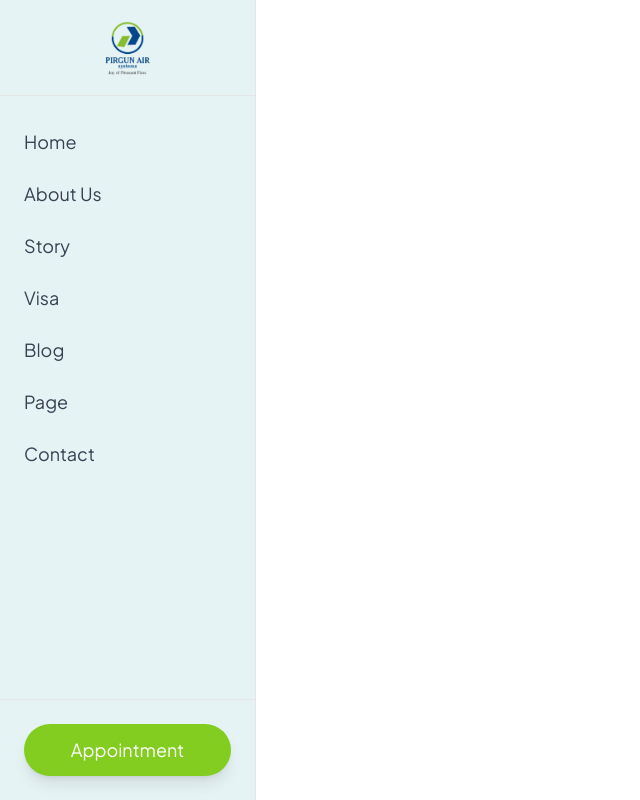
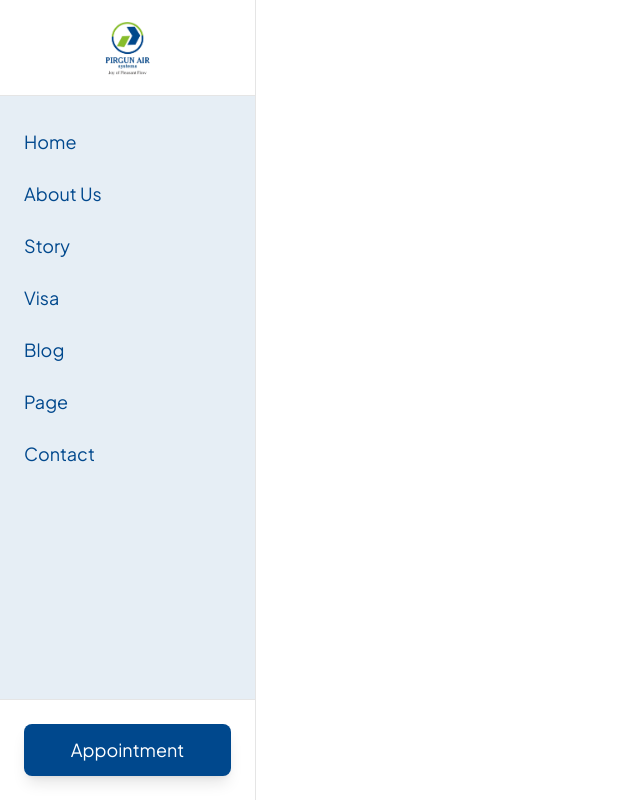
Before and after one commit to desirediv0/pirgun, a Next.js app: page / in a window 1280 px wide. Shown: the whole page, without its empty margins (0-640 px from the left). Built offline with nearby package versions, Linux system fonts and the light colour scheme.

Commit message:
Refactor Navbar component styles and add Banner component to Home page

```diff
--- /dev/null
+++ b/src/app/_components/Banner.jsx
@@ -0,0 +1,11 @@
+import React from 'react'
+
+const Banner = () => {
+  return (
+    <div>
+
+    </div>
+  )
+}
+
+export default Banner
--- a/src/app/_components/Navbar.jsx
+++ b/src/app/_components/Navbar.jsx
@@ -19,7 +19,7 @@ const menuItems = [
 
 export default function Navbar() {
   const [isOpen, setIsOpen] = useState(false)
-  const  router = useRouter()
+  const router = useRouter()
 
   return (
     <>
@@ -27,12 +27,14 @@ export default function Navbar() {
       <motion.nav
         initial={{ x: -300 }}
         animate={{ x: 0 }}
-        className="hidden md:flex flex-col fixed left-0 top-0 h-screen w-64 bg-[#E6F3F5] border-r"
+        className="hidden md:flex flex-col fixed left-0 top-0 h-screen w-64 bg-[#E6EEF5] border-r"
       >
-        <div className="h-24 flex items-center justify-center border-b ">
+        <div className="h-24 flex items-center justify-center border-b bg-white">
           <motion.div
-            onClick={() => router.push("/") }
-           whileHover={{ scale: 1.05 }} className="w-40 h-16 relative cursor-pointer">
+            onClick={() => router.push("/")}
+            whileHover={{ scale: 1.05 }}
+            className="w-40 h-16 relative cursor-pointer"
+          >
             <Image src="/logo.png" layout="fill" objectFit="contain" alt="Logo" />
           </motion.div>
         </div>
@@ -42,9 +44,9 @@ export default function Navbar() {
             {menuItems.map((item) => (
               <motion.li
                 key={item.name}
-                whileHover={{ x: 10, color: "#83CD20" }}
+                whileHover={{ x: 10, color: "#87BD2B" }}
                 transition={{ type: "spring", stiffness: 300 }}
-                className="text-lg font-medium text-gray-700"
+                className="text-lg font-medium text-[#00488D]"
               >
                 <Link href={item.href}>{item.name}</Link>
               </motion.li>
@@ -52,10 +54,10 @@ export default function Navbar() {
           </ul>
         </div>
 
-        <motion.div className="p-6 border-t " whileHover={{ scale: 1.02 }}>
+        <motion.div className="p-6 border-t bg-white" whileHover={{ scale: 1.02 }}>
           <motion.button
-            className="w-full bg-[#83CD20] text-white py-3 px-4 rounded-full text-lg font-medium shadow-lg"
-            whileHover={{ scale: 1.05, backgroundColor: "#034833" }}
+            className="w-full bg-[#00488D] text-white py-3 px-4 rounded-lg text-lg font-medium shadow-lg"
+            whileHover={{ scale: 1.05, backgroundColor: "#87BD2B" }}
             whileTap={{ scale: 0.95 }}
           >
             Appointment
@@ -74,12 +76,12 @@ export default function Navbar() {
             whileHover={{ scale: 1.1 }}
             whileTap={{ scale: 0.9 }}
             onClick={() => setIsOpen(true)}
-            className="text-gray-700 p-2"
+            className="text-[#00488D] p-2"
           >
             <Menu size={28} />
           </motion.button>
 
-          <div onClick={() => router.push("/") } className="absolute left-1/2 top-1/2 -translate-x-1/2 -translate-y-1/2 cursor-pointer">
+          <div onClick={() => router.push("/")} className="absolute left-1/2 top-1/2 -translate-x-1/2 -translate-y-1/2 cursor-pointer">
             <Image src="/logo.png" width={120} height={40} alt="Logo" />
           </div>
         </div>
@@ -101,16 +103,23 @@ export default function Navbar() {
               animate={{ x: 0 }}
               exit={{ x: "-100%" }}
               transition={{ type: "spring", damping: 20 }}
-              className="fixed top-0 left-0 bottom-0 w-[90%] bg-[#E6F3F5] z-50 md:hidden"
+              className="fixed top-0 left-0 bottom-0 w-[90%] bg-[#E6EEF5] z-50 md:hidden"
             >
               <div className="flex flex-col h-full">
-                <div className="h-24 flex items-center justify-between px-6 border-b ">
-                  <Image src="/logo.png" width={120} height={40} alt="Logo" onClick={() => router.push("/") }  className="cursor-pointer"/>
+                <div className="h-24 flex items-center justify-between px-6 border-b bg-white">
+                  <Image
+                    src="/logo.png"
+                    width={120}
+                    height={40}
+                    alt="Logo"
+                    onClick={() => router.push("/")}
+                    className="cursor-pointer"
+                  />
                   <motion.button
                     whileHover={{ scale: 1.1 }}
                     whileTap={{ scale: 0.9 }}
                     onClick={() => setIsOpen(false)}
-                    className="text-gray-700 p-2"
+                    className="text-[#00488D] p-2"
                   >
                     <X size={24} />
                   </motion.button>
@@ -121,9 +130,9 @@ export default function Navbar() {
                     {menuItems.map((item) => (
                       <motion.li
                         key={item.name}
-                        whileHover={{ x: 10, color: "#83CD20" }}
+                        whileHover={{ x: 10, color: "#87BD2B" }}
                         transition={{ type: "spring", stiffness: 300 }}
-                        className="text-lg font-medium text-gray-700"
+                        className="text-lg font-medium text-[#00488D]"
                       >
                         <Link href={item.href} onClick={() => setIsOpen(false)}>
                           {item.name}
@@ -133,10 +142,10 @@ export default function Navbar() {
                   </ul>
                 </div>
 
-                <div className="p-6 border-t ">
+                <div className="p-6 border-t bg-white">
                   <motion.button
-                    className="w-full bg-[#3b895a] text-white py-3 px-4 rounded-full text-lg font-medium shadow-lg"
-                    whileHover={{ scale: 1.05, backgroundColor: "#034833" }}
+                    className="w-full bg-[#00488D] text-white py-3 px-4 rounded-lg text-lg font-medium shadow-lg"
+                    whileHover={{ scale: 1.05, backgroundColor: "#87BD2B" }}
                     whileTap={{ scale: 0.95 }}
                     onClick={() => setIsOpen(false)}
                   >
--- a/src/app/page.js
+++ b/src/app/page.js
@@ -1,8 +1,10 @@
+import Banner from "./_components/Banner";
 
 export default function Home() {
   return (
-<>
+    <>
+    <Banner />
 
-</>
+    </>
   );
 }
```
